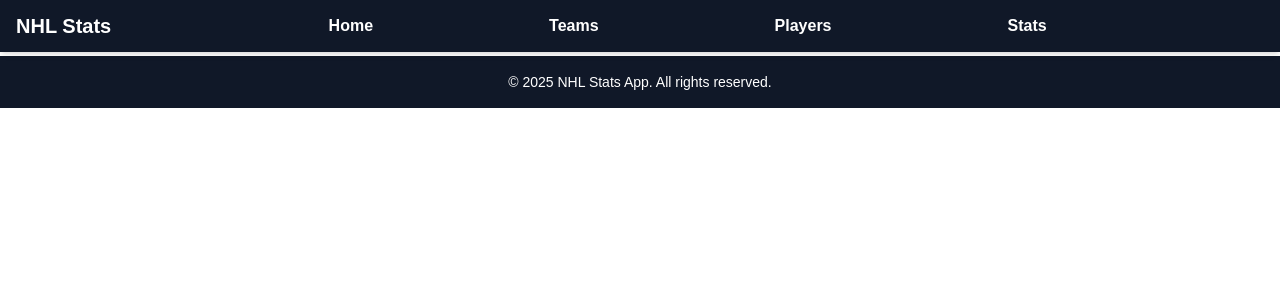
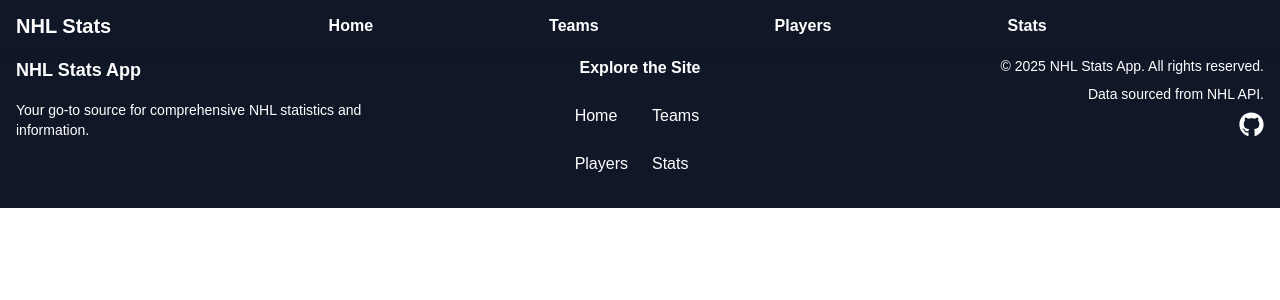
Before and after one commit to N-Crossman/NHL-Stats, a Next.js app: page /players in a window 1280 px wide. Shown: the top 300 px of the page. Built offline with nearby package versions, Linux system fonts and the light colour scheme.

Commit message:
Style Footer.tsx + npm install react-icons

```diff
--- a/package.json
+++ b/package.json
@@ -11,7 +11,8 @@
   "dependencies": {
     "next": "16.0.7",
     "react": "19.2.0",
-    "react-dom": "19.2.0"
+    "react-dom": "19.2.0",
+    "react-icons": "^5.5.0"
   },
   "devDependencies": {
     "@tailwindcss/postcss": "^4",
--- a/src/app/components/navigation/Footer.tsx
+++ b/src/app/components/navigation/Footer.tsx
@@ -1,9 +1,51 @@
+import Link from 'next/link';
+import { FaGithub } from 'react-icons/fa';
+
 export default function Footer() {
+  const navLinks = [
+    { href: '/', label: 'Home' },
+    { href: '/teams', label: 'Teams' },
+    { href: '/players', label: 'Players' },
+    { href: '/stats', label: 'Stats' },
+  ];
+
   return (
-    <footer className="bg-gray-900 text-white text-center py-4 mt-8">
-      <p className="text-sm">
-        &copy; {new Date().getFullYear()} NHL Stats App. All rights reserved.
-      </p>
+    <footer className="bg-gray-900 text-white px-4 py-8">
+      <div className="max-w-7xl mx-auto grid grid-cols-1 md:grid-cols-3 gap-6">
+        <div>
+          <h2 className="text-lg font-bold mb-4">NHL Stats App</h2>
+          <p className="text-sm">
+            Your go-to source for comprehensive NHL statistics and information.
+          </p>
+        </div>
+
+        <div className="flex flex-col items-center md:items-center gap-2">
+          <h3 className="text-md font-semibold mb-4">Explore the Site</h3>
+          <div className="grid grid-cols-2 gap-6">
+            {navLinks.map((link) => (
+              <Link
+                key={link.href}
+                href={link.href}
+                className="hover:text-blue-300 transition-colors"
+              >
+                {link.label}
+              </Link>
+            ))}
+          </div>
+        </div>
+
+        <div className="flex flex-col items-center md:items-end gap-2">
+          <p className="text-sm">© {new Date().getFullYear()} NHL Stats App. All rights reserved.</p>
+          <p className="text-sm">Data sourced from NHL API.</p>
+          <Link
+            href="https://github.com/N-Crossman"
+            target="_blank"
+            className="hover:text-blue-300 transition-colors font-bold"
+          >
+            <FaGithub size={25} />
+          </Link>
+        </div>
+      </div>
     </footer>
   );
 }
```
Also changed, not shown: 1 other file (tests, documents, lock files or other folders).
